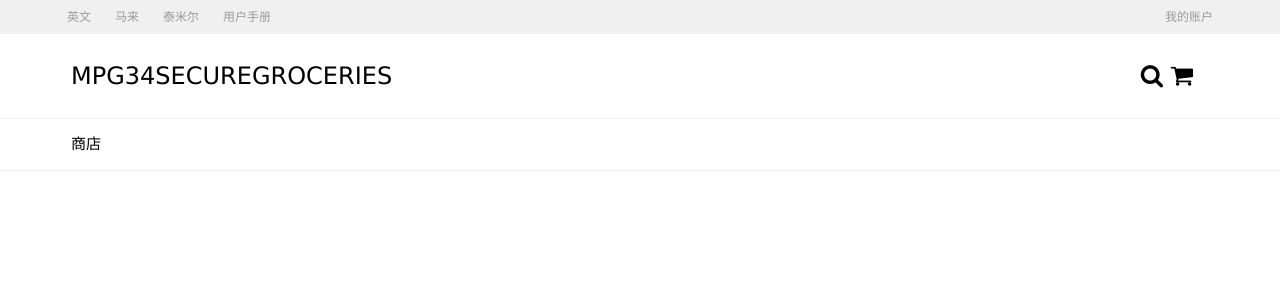
After one commit to sjzdylan/Major-Project-G34, a PHP site: page /chinavbar.php in a window 1280 px wide. The commit adds this page. Shown: the top 300 px of the page. Run offline with PHP 8.4, Linux system fonts and the light colour scheme; some libraries are stand-ins or nearby versions.

Commit message:
Add files via upload

```diff
--- /dev/null
+++ b/chinavbar.php
@@ -0,0 +1,127 @@
+<!DOCTYPE html>
+<html>
+    <head>
+    <meta charset="UTF-8">
+    <title>Webpage Title</title>
+    <meta name="viewport" content="width=device-width, initial-scale=1">
+    <link rel="stylesheet" href="https://www.w3schools.com/w3css/4/w3.css">
+    <link rel="stylesheet" href="https://fonts.googleapis.com/css?family=Roboto">
+    <link rel="stylesheet" href="https://fonts.googleapis.com/css?family=Montserrat">
+    <link rel="stylesheet" href="https://cdnjs.cloudflare.com/ajax/libs/font-awesome/4.7.0/css/font-awesome.min.css">
+    </head>
+    <body>
+
+        <style>
+            ul {
+                list-style-type: none;
+                margin: 0;
+                padding: 0;
+                overflow: hidden;
+            }
+
+            li {
+                float: left;
+            }
+
+            li a {
+                display: block;
+                color: black;
+                text-align: center;
+                padding: 14px 16px;
+                text-decoration: none;
+
+
+            }
+
+            li a:hover {
+                background-color: #F0F0F0;
+            }
+
+            .navbaredit {
+                display: block;
+                color: #9b9b9b;
+                text-align: center;
+                padding: 8px 12px;
+                text-decoration: none;
+                font-size: 12px;
+
+
+            }
+
+            .navbaredit:hover {
+                color: black;
+            }
+
+        </style>
+
+
+        <div style="width: 100%; background-color:#F0F0F0">
+            <div style="width: 1170px; margin:auto; background-color:#F0F0F0">
+
+                <ul>
+                    <a class="w3-right navbaredit" href="login.php">我的账户</a>
+                    <?php
+                if(isset($_SESSION['user_id']))
+                {
+                  ?>   <a class="w3-right navbaredit" href="logout.php">推出</a>
+
+                  <?php
+                }
+                else
+                {
+
+                }
+                ?>
+                <a class="w3-left navbaredit" href="indexchi.php">英文</a>
+                <a class="w3-left navbaredit" href="login.php">马来</a>
+                <a class="w3-left navbaredit" href="login.php">泰米尔</a>
+                <link href="https://cdnjs.cloudflare.com/ajax/libs/fancybox/3.2.0/jquery.fancybox.min.css" rel="stylesheet" />
+                <script src="https://ajax.googleapis.com/ajax/libs/jquery/2.1.1/jquery.min.js"></script>
+                <script src="https://cdnjs.cloudflare.com/ajax/libs/fancybox/3.2.0/jquery.fancybox.min.js"></script>
+                <link rel="stylesheet" href="https://cdnjs.cloudflare.com/ajax/libs/fancybox/3.2.0/jquery.fancybox.min.css">
+                <a data-fancybox="gallery" class="w3-left navbaredit" href="images/3.png">用户手册</a>
+                </ul>
+
+            </div>
+
+
+        </div>
+
+        <div style="width: 100%;">
+            <div style="width: 1170px; margin:auto;">
+                <header class="w3-container w3-xlarge">
+                    <p class="w3-left"><a href="index.php" style="text-decoration: none;">MPG34SECUREGROCERIES</a></p>
+                    <p class="w3-right">
+                    <a href="search.php" class="fa fa-search" style="text-decoration: none;"></a>
+                    <a href="cart.php" class="fa fa-shopping-cart w3-margin-right" style="text-decoration: none;"></a>
+                    </p>
+                </header>
+            </div>
+
+
+        </div>
+
+        <div style="width: 100%; border-top: 1px solid #F0F0F0; border-bottom: 1px solid #F0F0F0;">
+            <div style="width: 1170px; margin:auto;">
+
+                <ul>
+                    <li><a href="index.php">商店</a></li>
+                    <?php
+                         if(isset($_SESSION['verified_admin']))
+                         {
+                             ?>
+                                    <li><a href="productmanagement.php">物品</a></li>
+                                    <li><a href="usermanagement.php">USERS</a></li>
+                             <?php
+                         }
+                    ?>
+                </ul>
+
+            </div>
+
+
+        </div>
+
+    </body>
+
+</html>
--- a/indexchi.php
+++ b/indexchi.php
@@ -67,7 +67,7 @@ session_start();
             }
         </style>
 <?php
-include('navbar.php');
+include('chinavbar.php');
 ?>
 
         <div style="width: 1170px; margin: auto;">
```
Also changed, not shown: images/3.png (added).
